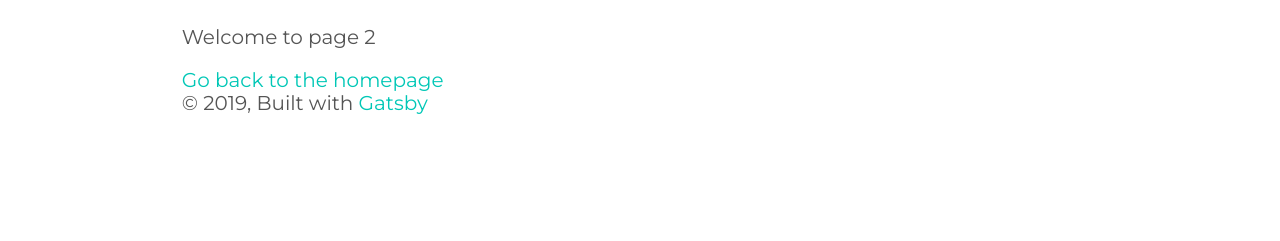
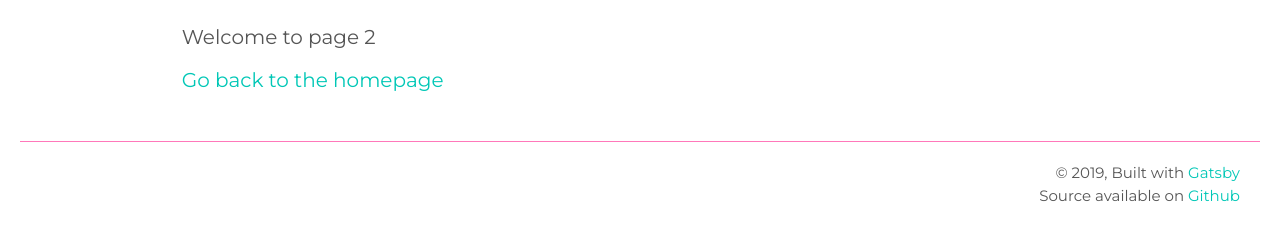
Before and after one commit to Letitia-May/portfolio, a Gatsby site: page /projects in a window 1280 px wide. Shown: the part 175-416 px from the top of the page. Built offline with nearby package versions, Linux system fonts and the light colour scheme; Gatsby itself is replaced by a stand-in of ours.

Commit message:
Update footer style

```diff
--- a/src/components/layout.js
+++ b/src/components/layout.js
@@ -1,10 +1,27 @@
 import React from 'react'
 import PropTypes from 'prop-types'
 import { StaticQuery, graphql } from 'gatsby'
+import styled from 'styled-components'
 
 import Header from './header'
 import GlobalStyle from '../styles/global'
 import '../styles/normalize.css'
+
+const PageContent = styled.div`
+  margin: 0 auto;
+  max-width: 960px;
+  padding: 0px 1.0875rem 1.45rem;
+  padding-top: 0;
+`
+
+const Footer = styled.footer`
+  border-top: 1px solid var(--pink);
+  margin: 1rem;
+  padding: 1rem;
+  text-align: right;
+  font-size: 0.75rem;
+  line-height: 1.5;
+`
 
 const Layout = ({ children }) => (
   <StaticQuery
@@ -21,21 +38,18 @@ const Layout = ({ children }) => (
       <>
         <GlobalStyle />
         <Header siteTitle={data.site.siteMetadata.title} />
-        <div
-          style={{
-            margin: `0 auto`,
-            maxWidth: 960,
-            padding: `0px 1.0875rem 1.45rem`,
-            paddingTop: 0,
-          }}
-        >
-          {children}
-          <footer>
-            © {new Date().getFullYear()}, Built with
-            {` `}
-            <a href="https://www.gatsbyjs.org">Gatsby</a>
-          </footer>
-        </div>
+        <PageContent>{children}</PageContent>
+        <Footer>
+          © {new Date().getFullYear()}, Built with{` `}
+          <a href="https://www.gatsbyjs.org" target="_blank">
+            Gatsby
+          </a>
+          <br />
+          Source available on{` `}
+          <a href="https://github.com/Letitia-May/portfolio" target="_blank">
+            Github
+          </a>
+        </Footer>
       </>
     )}
   />
```
